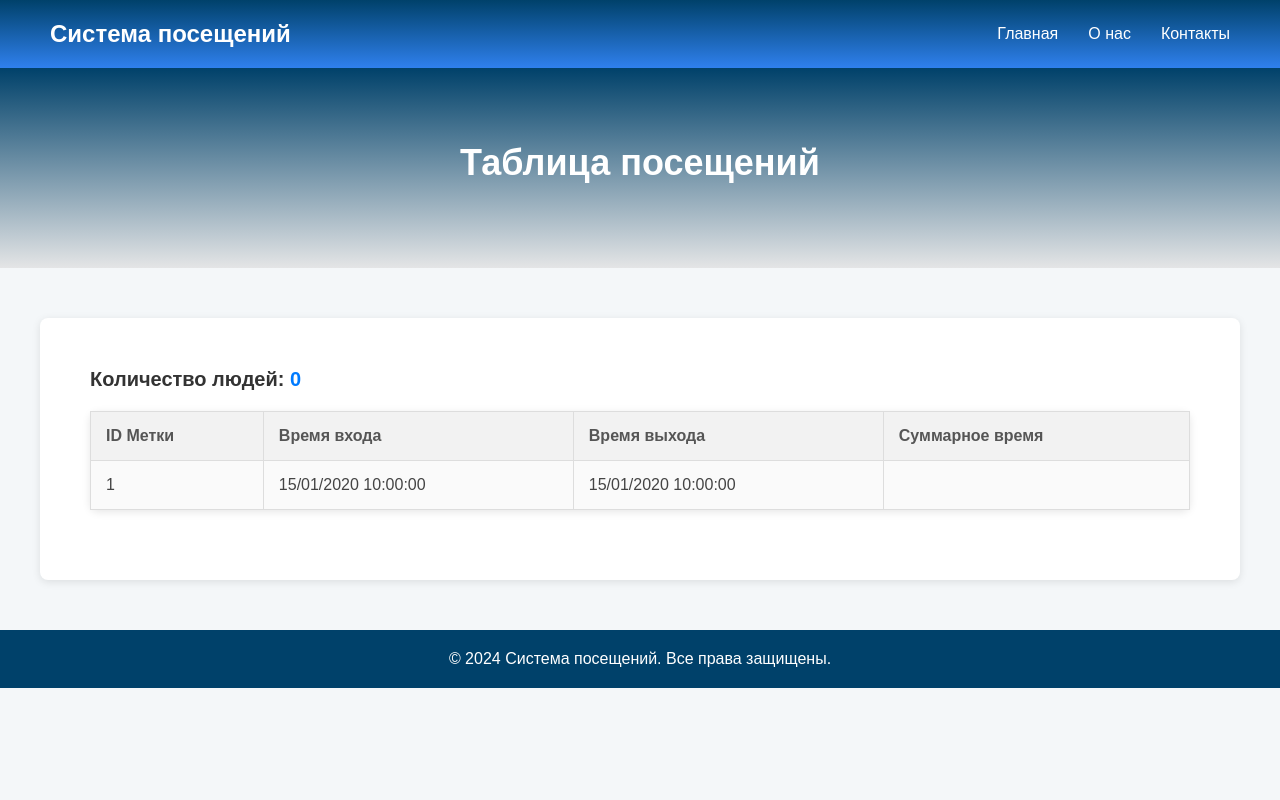
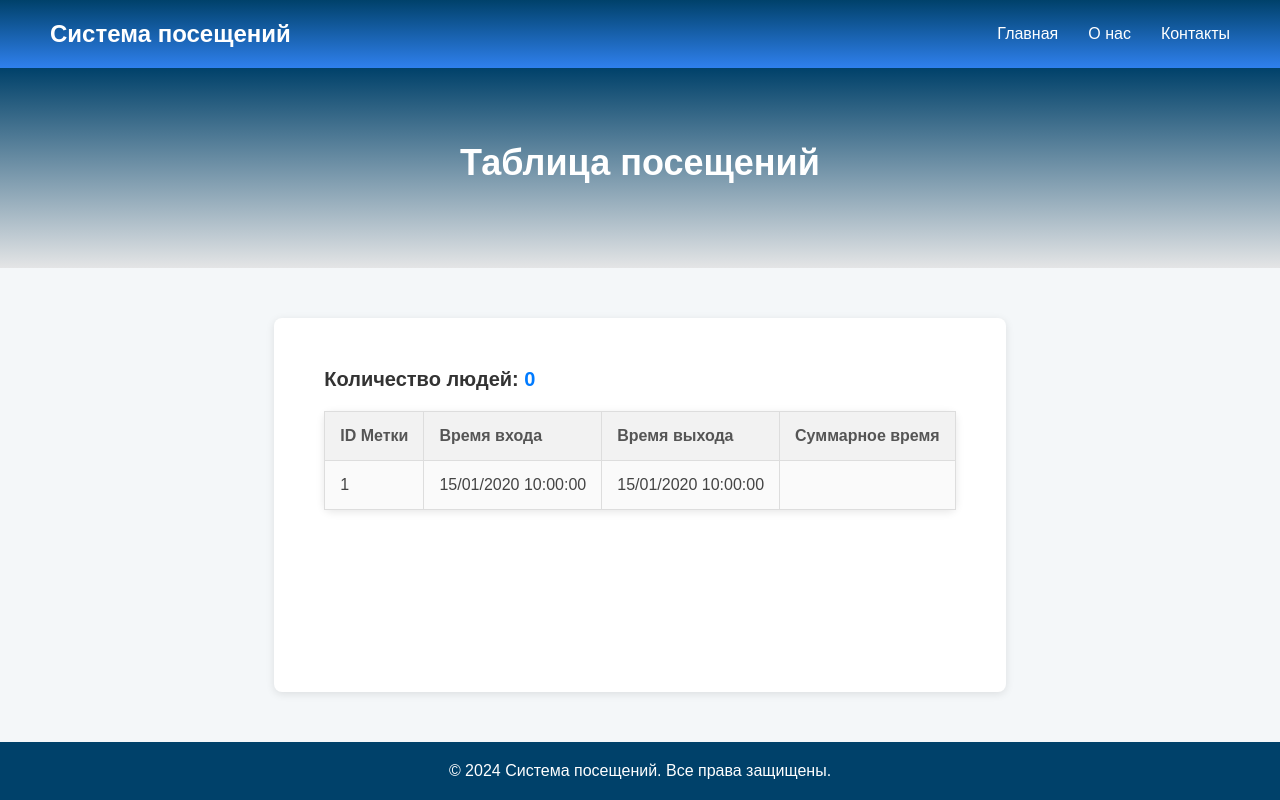
Before and after one commit to A1fheim/RFID, a Django app: page /table/ in a window 1280 px wide. Run offline with Django 5.2, Linux system fonts and the light colour scheme; tables that the repository leaves empty hold one stand-in row (values such as "Sample post").

Commit message:
стили для table 3

```diff
--- a/myapp/templates/table.html
+++ b/myapp/templates/table.html
@@ -4,6 +4,7 @@
     <meta charset="UTF-8">
     <meta name="viewport" content="width=device-width, initial-scale=1.0">
     <title>Таблица посещений</title>
+    <link href="https://fonts.googleapis.com/css2?family=Roboto:wght@400;500;700&display=swap" rel="stylesheet">
     <style>
         * {
             margin: 0;
@@ -11,10 +12,17 @@
             box-sizing: border-box;
         }
 
+        html, body {
+            height: 100%;
+            display: flex;
+            flex-direction: column;
+        }
+
         body {
             font-family: 'Arial', sans-serif;
             background-color: #f4f7f9;
             color: white;
+            margin: 0;
         }
 
         header {
@@ -69,6 +77,7 @@
             border-radius: 8px;
             max-width: 1200px;
             margin: 50px auto;
+            flex: 1;
         }
 
         h3 {
@@ -117,6 +126,7 @@
             padding: 20px;
             background-color: #00416a;
             color: white;
+            margin-top: auto;
         }
     </style>
 </head>
```
